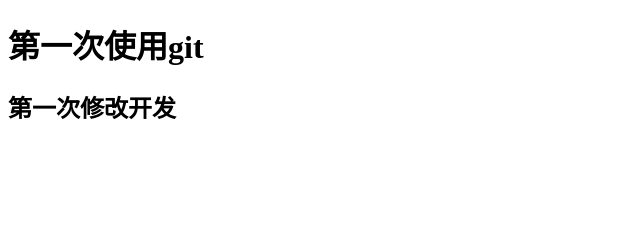
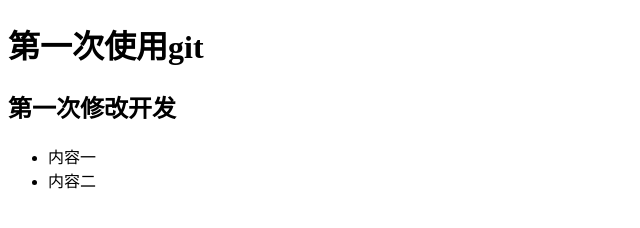
Before and after one commit to SasaWang-wss/dzw_ui, a plain HTML site: page index.html in a window 1280 px wide. Shown: the whole page, without its empty margins (0-640 px from the left). Drawn offline with Linux system fonts and the light colour scheme.

Commit message:
第一次a分支提交

```diff
--- a/index.html
+++ b/index.html
@@ -7,5 +7,9 @@
 	<body>
 		<h1>第一次使用git</h1>
 		<h2>第一次修改开发</h2>
+		<ul>
+			<li>内容一</li>
+			<li>内容二</li>
+		</ul>
 	</body>
 </html>
```
